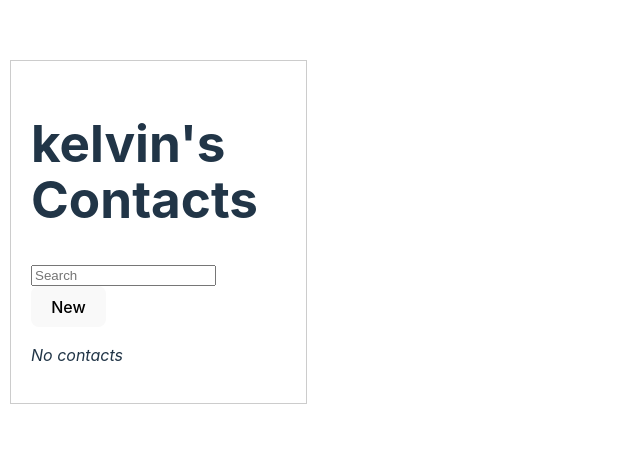
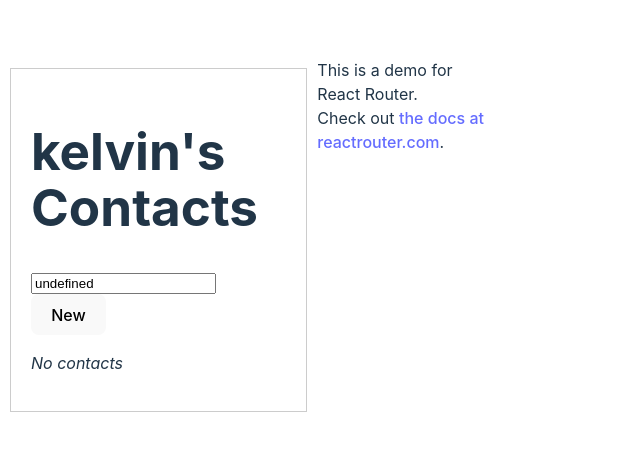
Before and after one commit to smartkelvin123/contact-checker, a React (Vite) app: page / in a window 1280 px wide. Shown: the part 168-618 px from the top of the page, without its empty margins (0-640 px from the left). Built offline with nearby package versions, Linux system fonts and the light colour scheme.

Commit message:
update repo

```diff
--- a/src/main.jsx
+++ b/src/main.jsx
@@ -7,6 +7,7 @@
 import ErrorPage from "./error-page";
 import Contact, { loader as contactLoader } from "./routes/contact";
 import EditContact, { action as editAction } from "./routes/edit";
+import Index from "./routes/index";
 
 import { action as killAction } from "./routes/destroy";
 
@@ -22,6 +23,7 @@
     action: rootAction,
 
     children: [
+      { index: true, element: <Index /> },
       {
         path: "contacts/:contactId",
         element: <Contact />,
--- a/src/routes/edit.jsx
+++ b/src/routes/edit.jsx
@@ -1,7 +1,6 @@
 import React from "react";
-import { Form, useLoaderData, redirect } from "react-router-dom";
+import { Form, useLoaderData, redirect, useNavigate } from "react-router-dom";
 import { updateContact } from "../Contacts";
-// import imageURL from "../../public/horse-8193368_1280 (1).jpg";
 
 export async function action({ request, params }) {
   const formData = await request.formData();
@@ -12,6 +11,7 @@
 
 export default function EditContact() {
   const { contact } = useLoaderData();
+  const navigate = useNavigate();
 
   return (
     <Form method="post" id="contact-form" className="edit-container">
@@ -64,7 +64,14 @@
 
       <p>
         <button type="submit">Save</button>
-        <button type="button">Cancel</button>
+        <button
+          type="button"
+          onClick={() => {
+            navigate(-1);
+          }}
+        >
+          Cancel
+        </button>
       </p>
     </Form>
   );
--- /dev/null
+++ b/src/routes/index.jsx
@@ -0,0 +1,10 @@
+export default function Index() {
+  return (
+    <p id="zero-state">
+      This is a demo for React Router.
+      <br />
+      Check out{" "}
+      <a href="https://reactrouter.com">the docs at reactrouter.com</a>.
+    </p>
+  );
+}
--- a/src/routes/root.jsx
+++ b/src/routes/root.jsx
@@ -5,7 +5,9 @@
   redirect,
   NavLink,
   useNavigation,
+  useSubmit,
 } from "react-router-dom";
+import { useEffect } from "react";
 
 import { getContacts, createContact } from "../Contacts";
 
@@ -14,8 +16,10 @@
   return redirect(`/contacts/${contact.id}/edit`);
 }
 
-export async function loader() {
-  const contacts = await getContacts();
+export async function loader({ request }) {
+  const url = new URL(request.url);
+  const q = url.searchParams.get("q");
+  const contacts = await getContacts(q);
   return { contacts };
 }
 
@@ -25,8 +29,17 @@
     textDecoration: "underline",
     color: "#161616",
   };
-  const { contacts } = useLoaderData();
+
+  const { contacts, q } = useLoaderData();
   const navigation = useNavigation();
+  const submit = useSubmit();
+  const searching =
+    navigation.location &&
+    new URLSearchParams(navigation.location.search).has("q");
+
+  useEffect(() => {
+    document.getElementById("q").value = q;
+  }, [q]);
   return (
     <>
       <div id="sidebar" className="root-container">
@@ -35,12 +48,20 @@
           <form id="search-form" role="search">
             <input
               id="q"
+              className={searching ? "loading" : ""}
               aria-label="Search contacts"
               placeholder="Search"
               type="search"
               name="q"
+              defaultValue={q}
+              onChange={(event) => {
+                const isFirstSearch = q == null;
+                submit(event.currentTarget.form, {
+                  replace: !isFirstSearch,
+                });
+              }}
             />
-            <div id="search-spinner" aria-hidden hidden={true} />
+            <div id="search-spinner" aria-hidden hidden={!searching} />
             <div className="sr-only" aria-live="polite"></div>
           </form>
           <Form method="post">
```
